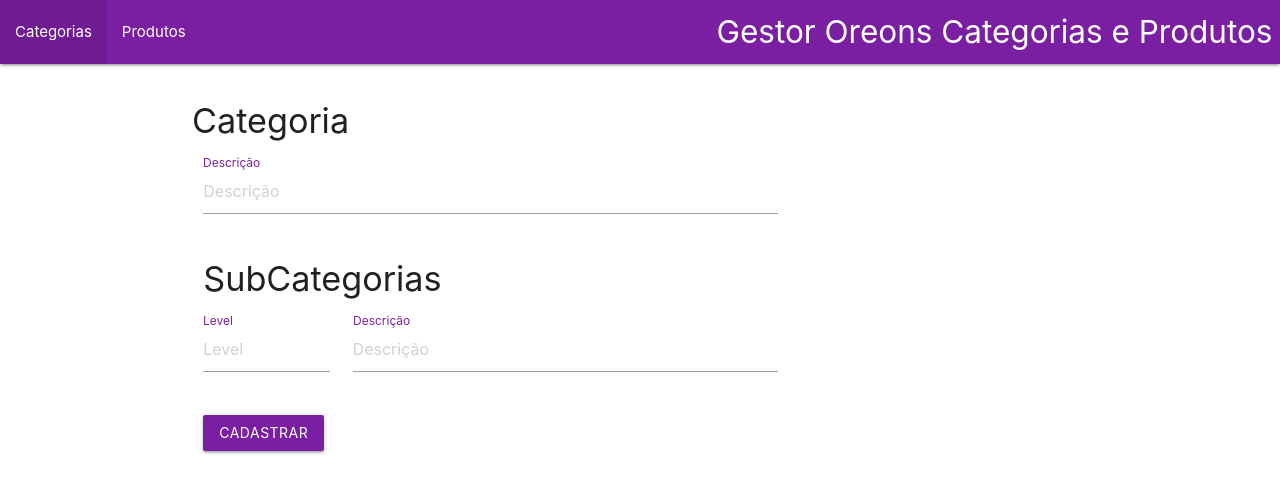
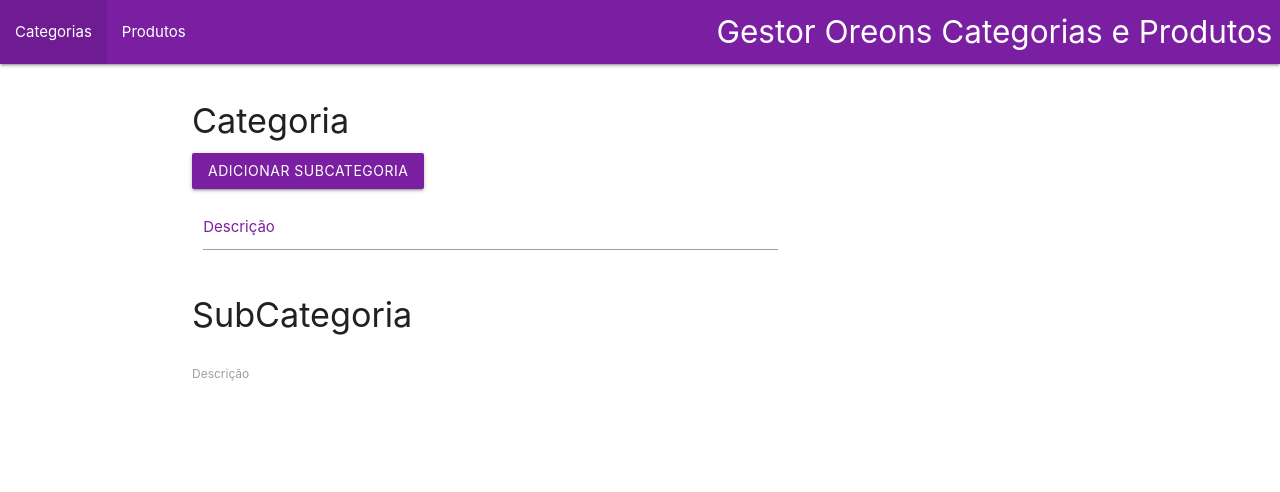
Before and after one commit to pedrobf/OreonsPortal, an Angular app: page /Categorias/Nova in a window 1280 px wide. Shown: the top 492 px of the page. Built offline with nearby package versions, Linux system fonts and the light colour scheme.

Commit message:
Alterado form categoria

```diff
--- a/src/app/app.module.ts
+++ b/src/app/app.module.ts
@@ -1,6 +1,7 @@
 import { BrowserModule } from '@angular/platform-browser';
 import { NgModule } from '@angular/core';
 import { HttpClientModule } from '@angular/common/http';
+import { FormsModule, ReactiveFormsModule } from '@angular/forms';
 
 import { AppComponent } from './app.component';
 import { AppRoutes } from './app.routing';
@@ -22,6 +23,8 @@
    imports: [
       BrowserModule,
       HttpClientModule,
+      FormsModule,
+      ReactiveFormsModule,
       AppRoutes
    ],
    providers: [CategoriaService],
--- a/src/app/categorias/categorias-form/categorias-form.component.html
+++ b/src/app/categorias/categorias-form/categorias-form.component.html
@@ -1,6 +1,37 @@
 <div class="section">
+  <h4 class="title">Categoria</h4>
+  <a (click)="addSubCategory()" class="waves-effect purple darken-2 btn">Adicionar SubCategoria</a>
+  <br>
+  <form #form [formGroup]="categoriaForm">
+    <div class="row">
+      <div class="input-field col s8">
+        <label>Descrição</label>
+        <input type="text" formControlName="description" required="required">
+      </div>
+    </div>
+    <h4>SubCategoria</h4>
+    <div class="section">
+      <div class="row">
+        <label>Descrição</label>
+        <div formArrayName="childrensCategory" *ngFor="let item of categoriaForm.get('childrensCategory').controls; let i = index;">
+          <div class="input-field col s4">
+              <label for="sublevel">Level</label>
+              <input type="number" formControlName="level" required="required" placeholder="Level" min="0">
+              <input formControlName="description" type="text" autocomplete="on" required="required" placeholder="Descrição">
+              <a (click)="removeSubCategory(i)" class="btn waves-effect red">Remover</a>
+          </div>
+        </div>
+      </div>
+    </div>
+  </form>
+
+</div>
+
+<!-- <div class="section">
   <div class="row">
     <h4 class="title">Categoria</h4>
+    <a (click)="addSubCategory()" class="waves-effect purple darken-2 btn">Adicionar SubCategoria</a>
+    <br>
     <form class="col s12">
       <div class="row">
         <div class="input-field col s8">
@@ -23,4 +54,4 @@
       </button>
     </form>
   </div>
-</div>
+</div> -->
--- a/src/app/categorias/categorias-form/categorias-form.component.ts
+++ b/src/app/categorias/categorias-form/categorias-form.component.ts
@@ -1,5 +1,11 @@
 import { Component, OnInit } from '@angular/core';
+import { FormBuilder, FormGroup, FormArray, Validators } from '@angular/forms';
+import { Router } from '@angular/router';
+import { ActivatedRoute } from '@angular/router';
+
+import { Category } from './../../models/Category';
 import { CategoriaService } from '../categoria.service';
+import { SubCategory } from 'src/app/models/SubCategory';
 
 @Component({
   selector: 'app-categorias-form',
@@ -7,11 +13,46 @@
   styleUrls: ['./categorias-form.component.css']
 })
 export class CategoriasFormComponent implements OnInit {
-  categoria: any
+  categoriaForm: FormGroup;
+  subCategoria: FormArray;
 
-  constructor(private service: CategoriaService) { }
+  constructor(private service: CategoriaService, private formBuilder: FormBuilder, private router: Router, private route: ActivatedRoute) {}
 
   ngOnInit() {
+    this.categoriaForm = this.formBuilder.group({
+      description: ['', Validators.required],
+      childrensCategory: this.formBuilder.array([])
+    });
   }
 
+  createCategory(desc?: string): FormGroup {
+    return this.formBuilder.group({
+      description: [desc || '', Validators.required]
+    });
+  }
+
+  addSubCategory() {
+    this.subCategoria = this.categoriaForm.get('childrensCategory') as FormArray;
+    this.subCategoria.push(this.createCategory());
+  }
+
+  removeSubCategory(index: number): void {
+    this.subCategoria = this.categoriaForm.get('childrensCategory') as FormArray;
+    this.subCategoria.removeAt(index);
+  }
+
+  onSubmit(): void {
+    let category = new Category(this.categoriaForm.controls['description'].value);
+    category.childrensCategory = [];
+
+    for (let value of this.subCategoria.value) {
+      category.childrensCategory.push(new SubCategory(value.level, value.description));
+    }
+    this.service.createCategory(category).subscribe(
+      response => {
+        if (response.status === 200) {
+          this.router.navigate(['/Categorias']);
+        }
+      });
+  }
 }
--- a/src/app/models/Category.ts
+++ b/src/app/models/Category.ts
@@ -4,4 +4,8 @@
     id?: string;
     description: string;
     childrensCategory: SubCategory[];
+
+    constructor(description: string = null) {
+        this.description = description;
+    }
 }
--- a/src/app/models/SubCategory.ts
+++ b/src/app/models/SubCategory.ts
@@ -2,4 +2,9 @@
     id?: string;
     description: string;
     level: number;
+
+    constructor(level?: number, description: string = null) {
+        this.level = level;
+        this.description = description;
+    }
 }
--- a/src/environments/environment.ts
+++ b/src/environments/environment.ts
@@ -4,7 +4,7 @@
 
 export const environment = {
   production: false,
-  API: 'https://32892652.ngrok.io/'
+  API: 'http://localhost:5050/'
 };
 
 /*
```
